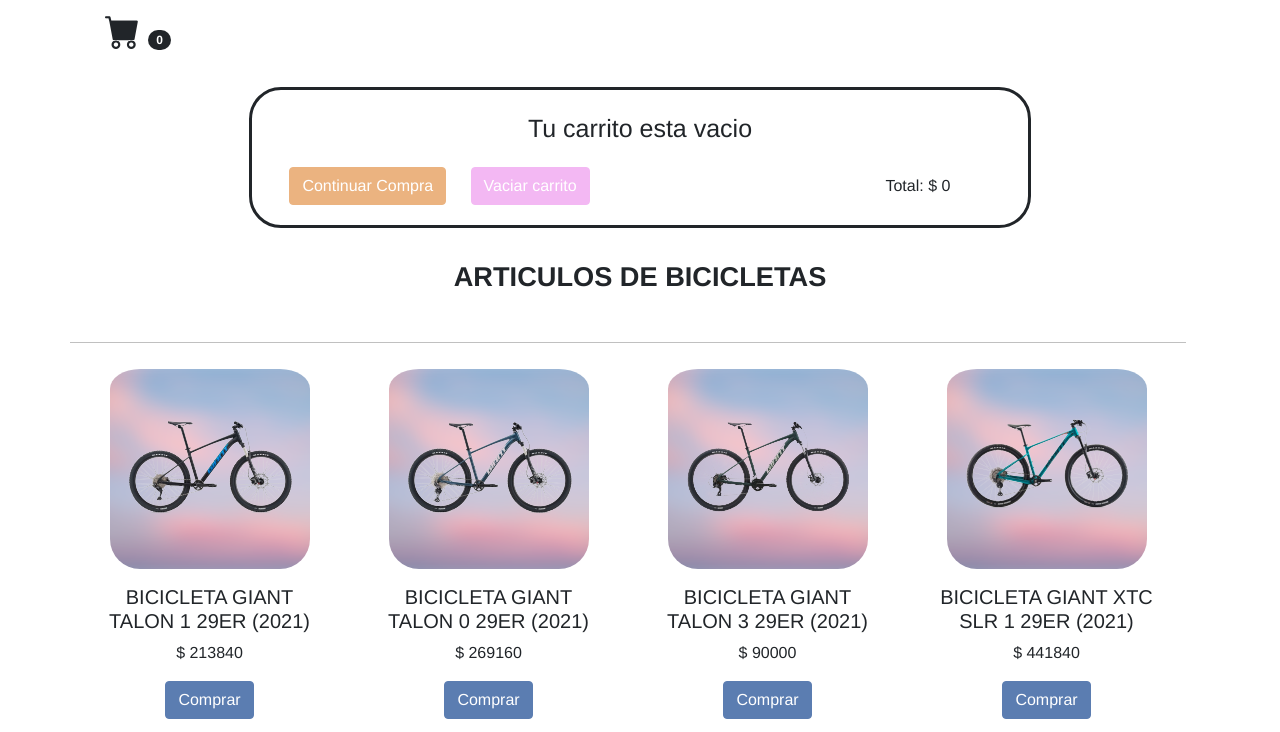
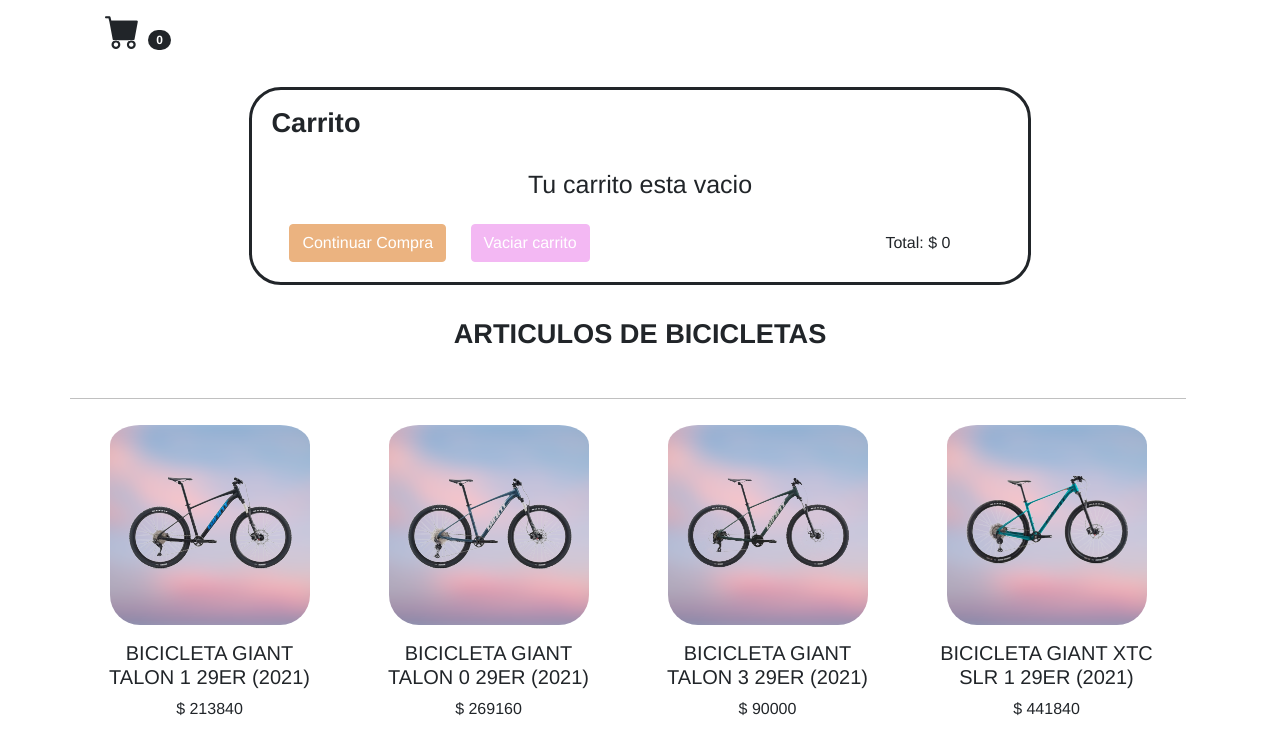
Before and after one commit to cuadrado123/Ecommerce-Exa, a website: page index.html in a window 1280 px wide. Shown: the top 732 px of the page. Drawn offline with nearby package versions, Linux system fonts and the light colour scheme; some packages are replaced by stand-ins of ours; a script that the page names is missing.

Commit message:
Comentarios y modificaciones

```diff
--- a/index.html
+++ b/index.html
@@ -49,6 +49,8 @@
 
             <!-- Item del carrito -->
             <div class="container div_carrito" id="carrito">
+                <div class="modal-carrito">
+                    <h3>Carrito</h3>
                     <div id="tbody">
 
                     </div>
@@ -68,6 +70,7 @@
                             </div>
                         </div>
                     </section>
+                </div>
             </div>
 
             <!-- Productos destacados -->
--- a/js/productos.js
+++ b/js/productos.js
@@ -76,6 +76,7 @@
     obtener_articulos.addEventListener("click", cargarPedido);
 }
 
+// finalizo la compra
 if (finalizar_compra) {
     finalizar_compra.addEventListener('click', enviar_compra);
 }
@@ -99,6 +100,7 @@
     })
 }
 
+// localstorage
 document.addEventListener("DOMContentLoaded", function () {
     carrito = JSON.parse(localStorage.getItem("art_carrito")) || [];
     ver_carrito();
@@ -262,6 +264,7 @@
     Total_compra.innerText = carrito.reduce((total, art) => total + art.cantidad * art.precio, 0);
 }
 
+// creo una funcion para finalizar la compra de los articulos
 function enviar_compra() {
     let spinner = document.querySelector("#spinner");
     spinner.classList.add("d-flex");
@@ -272,7 +275,7 @@
         spinner.classList.add("d-none");
 
     }, 3000)
-
+    // crea una alerta de que se realizo la compra
     let alerta_success = document.createElement("p");
     alerta_success.classList.add("alert", "alert-success", "d-block", "text-center", "mt-2");
     alerta_success.textContent = "Compra finalizada vuelva pronto";
@@ -285,5 +288,6 @@
 
     }, 3000);
 
+    // limpio el localstorage
     localStorage.clear()
 }
```
Lines whose indentation alone changed are shown as unchanged.
